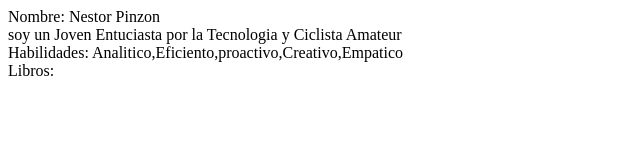
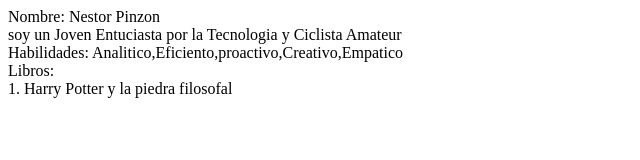
Before and after one commit to naps0572/Rubrica_1, a plain HTML site: page Ejercicio_1/Index.html in a window 1280 px wide. Shown: the whole page, without its empty margins (0-640 px from the left). Drawn offline with Linux system fonts and the light colour scheme.

Commit message:
Harry Potter y la piedra filosofal

```diff
--- a/Ejercicio_1/Index.html
+++ b/Ejercicio_1/Index.html
@@ -10,5 +10,7 @@
     <div>soy un Joven Entuciasta por la Tecnologia y Ciclista Amateur</div>
     <div>Habilidades: Analitico,Eficiento,proactivo,Creativo,Empatico</div>
     <Div>Libros:</Div>
+    <div>1. Harry Potter y la piedra filosofal</div>
+
 </body>
 </html>
```
